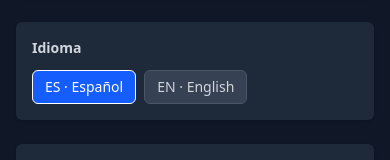
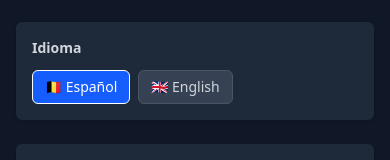
Before and after one commit to abastidadev/poker-notes, an Angular app: page / in a window 390 px wide. Both pictures are taken after a click on the button "⚙️". Shown: the part 228-388 px from the top of the page. Built offline with nearby package versions, Linux system fonts and the light colour scheme.

Commit message:
fix(settings): show flag emojis on mobile, text prefix on desktop

```diff
--- a/src/app/features/settings/settings.component.html
+++ b/src/app/features/settings/settings.component.html
@@ -64,7 +64,7 @@
           [class.dark:border-gray-600]="settings().language !== 'es'"
           (click)="onLanguageChange('es')"
         >
-          ES · Español
+          <span class="sm:hidden">🇧🇪</span><span class="hidden sm:inline">ES ·</span> Español
         </button>
         <button
           class="px-3 py-1.5 text-sm rounded-md border transition-colors"
@@ -79,7 +79,7 @@
           [class.dark:border-gray-600]="settings().language !== 'en'"
           (click)="onLanguageChange('en')"
         >
-          EN · English
+          <span class="sm:hidden">🇬🇧</span><span class="hidden sm:inline">EN ·</span> English
         </button>
       </div>
     </section>
```
